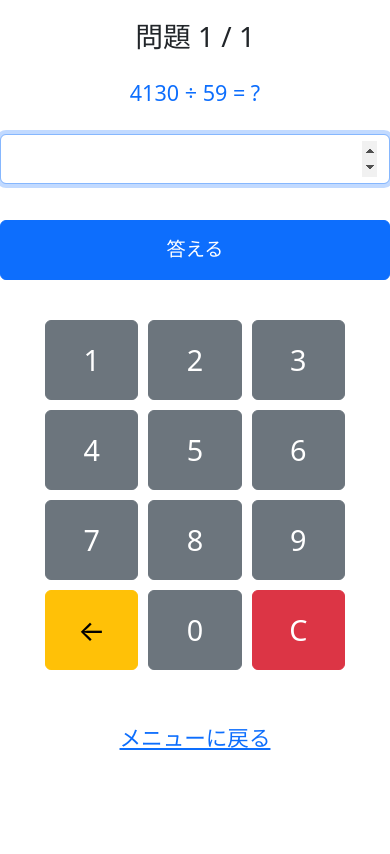
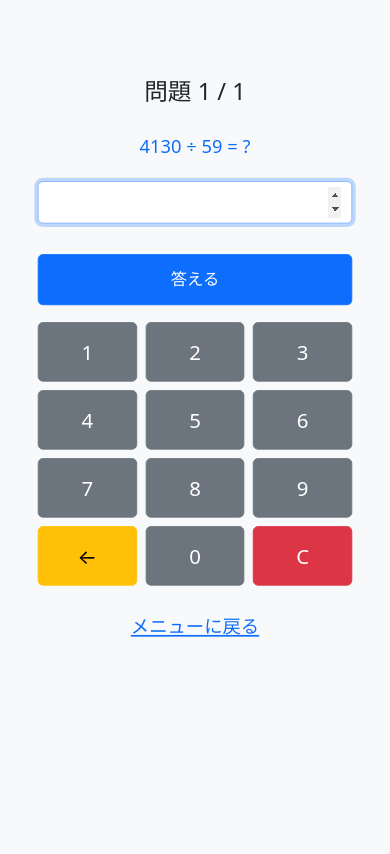
Before and after one commit to jakepeter/calc_app, a Flask app: page /quiz in a window 390 px wide. After the commit the page ends 637 px from the top, so only its background shows below. Run offline with Flask 3, Linux system fonts and the light colour scheme; the visitor is signed in with stand-in values (Sample User, id 1).

Commit message:
Fix layout to avoid bottom cutoff on mobile

```diff
--- a/templates/quiz.html
+++ b/templates/quiz.html
@@ -2,35 +2,53 @@
 <html lang="ja">
 <head>
   <meta charset="UTF-8" />
+  <title>問題 {{ current }} / {{ total }}</title>
   <meta name="viewport" content="width=device-width, initial-scale=1, maximum-scale=1, user-scalable=no">
-  <title>問題 {{ current }} / {{ total }}</title>
   <link href="https://cdn.jsdelivr.net/npm/bootstrap@5.3.0/dist/css/bootstrap.min.css" rel="stylesheet">
   <style>
+    html, body {
+      margin: 0; padding: 0; height: 100vh; overflow: hidden;
+    }
     body {
-      padding-top: 20px;
-      padding-bottom: 100px; /* スマホの下部UIに被らないように */
+      background: #f8f9fa;
+    }
+    .container {
+      height: 100vh;
+      display: flex;
+      flex-direction: column;
+      justify-content: center;
+      align-items: center;
+      transform-origin: top center;
+      transform: scale(0.85); /* 縮小率 調整可能 */
+      max-width: 400px;
+      margin: 0 auto;
+      padding: 10px;
     }
     .keypad {
       display: grid;
       grid-template-columns: repeat(3, 1fr);
       gap: 10px;
-      max-width: 300px;
-      margin: 20px auto;
+      width: 100%;
     }
     .keypad button {
-      font-size: 1.8rem;
-      padding: 15px;
-      height: 80px;
+      font-size: 1.5rem;
+      padding: 12px;
+      height: 70px;
     }
     .submit-button {
       font-size: 1.2rem;
       margin: 20px 0;
       height: 60px;
+      width: 100%;
+    }
+    input#userAnswer {
+      font-size: 1.5rem;
+      text-align: center;
     }
   </style>
 </head>
-<body class="overflow-auto">
-  <div class="text-center fs-4 mx-auto" style="width: 100%; max-width: 400px;">
+<body>
+  <div class="container text-center fs-4">
     {% if result %}
       {% if '不正解' in result %}
         <div class="alert alert-warning">{{ result }}</div>
@@ -44,9 +62,9 @@
 
     <form id="answerForm" action="{{ url_for('check_answer') }}" method="post">
       <input type="hidden" name="correct_answer" value="{{ correct_answer }}">
-      <input type="number" name="user_answer" id="userAnswer" autofocus required class="form-control mb-3 text-center" style="font-size: 1.5rem;">
+      <input type="number" name="user_answer" id="userAnswer" autofocus required class="form-control mb-3" style="font-size:1.5rem;">
 
-      <button type="submit" class="btn btn-primary w-100 submit-button">答える</button>
+      <button type="submit" class="btn btn-primary submit-button">答える</button>
 
       <div class="keypad">
         {% for i in range(1, 10) %}
```
